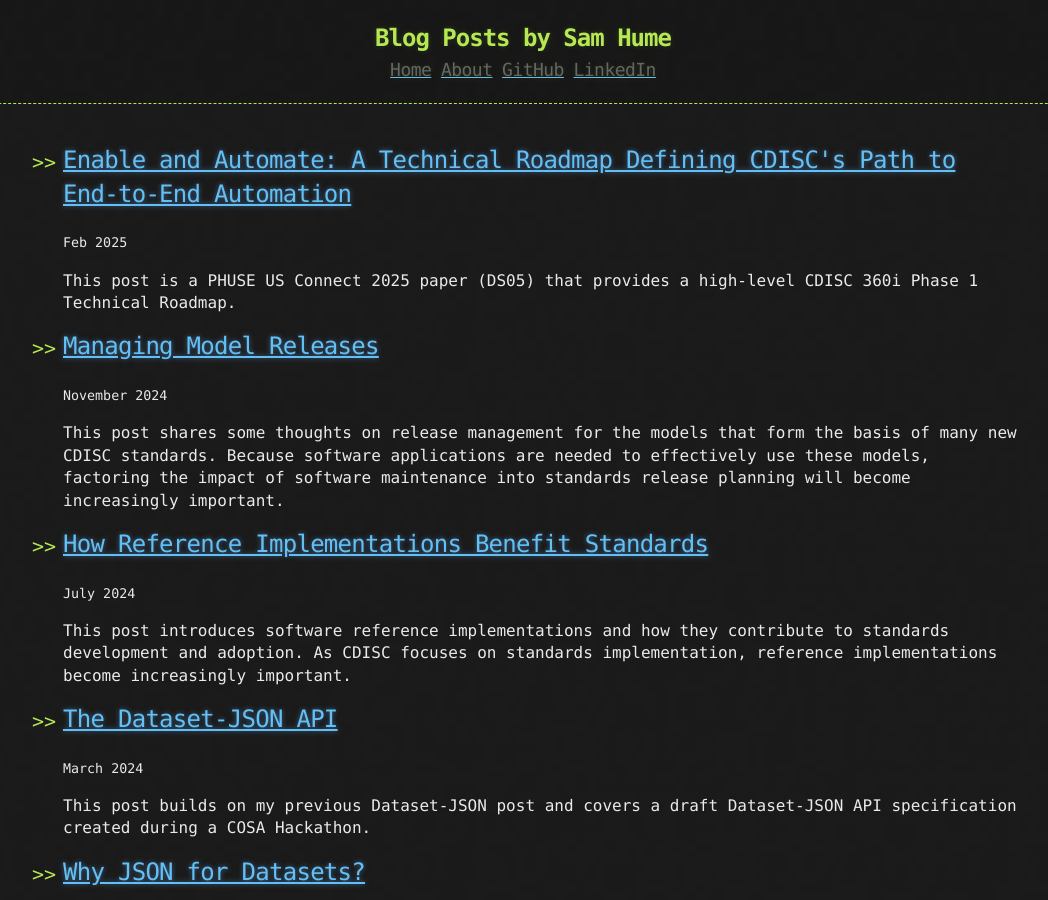
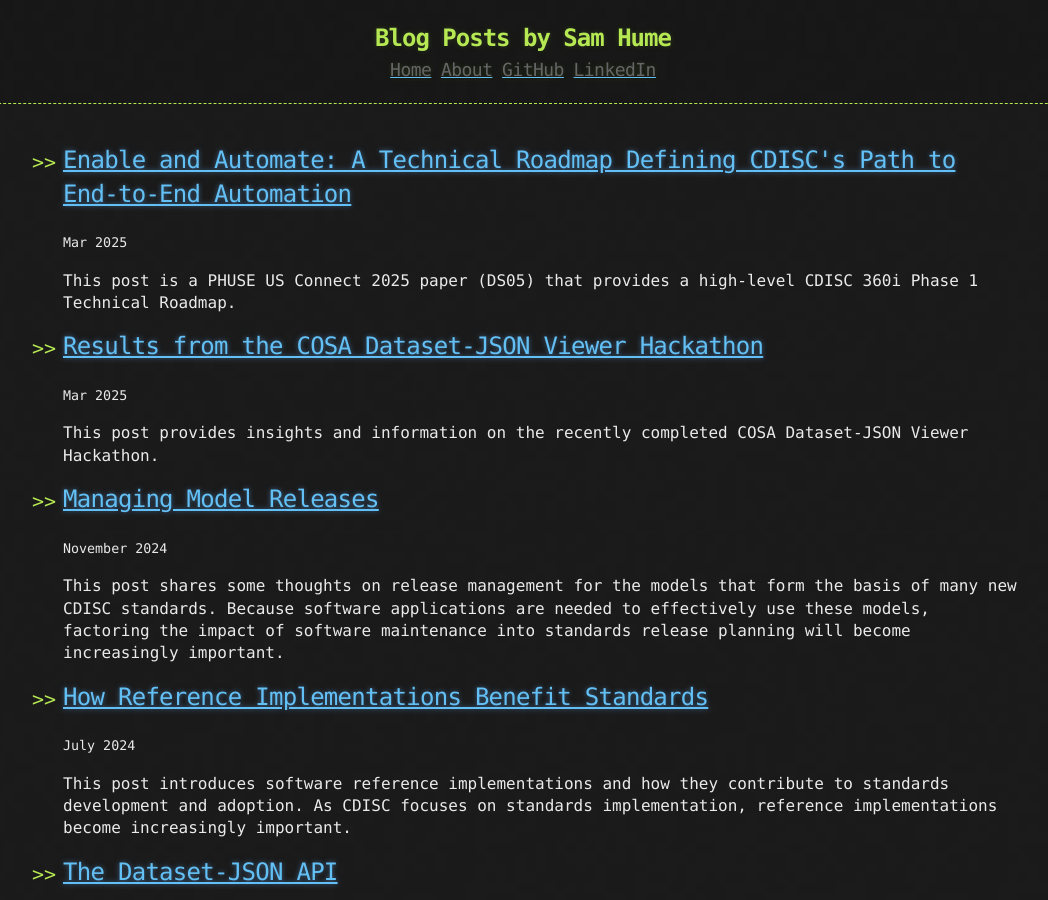
Before and after one commit to swhume/swhume.github.io, a Jekyll site: the page built from index.html, in a window 1280 px wide and 900 px high. Shown: the whole window, without its empty margins (117-1165 px from the left). Built offline with Jekyll 4.4.1, drawn with Linux system fonts in a browser that asks for light colours; the list of posts is cut into pages by our own code.

Commit message:
adds index.html with the latest post

```diff
--- a/index.html
+++ b/index.html
@@ -5,9 +5,16 @@
 <ul>
       <li>
           <h2><a href="https://swhume.github.io/360i-technical-roadmap">Enable and Automate: A Technical Roadmap Defining CDISC's Path to End-to-End Automation</a></h2>
-          <small>Feb 2025</small>
+          <small>Mar 2025</small>
           <p>
                 This post is a PHUSE US Connect 2025 paper (DS05) that provides a high-level CDISC 360i Phase 1 Technical Roadmap.
+          </p>
+      </li>
+      <li>
+          <h2><a href="https://swhume.github.io/results-dataset-json-viewer-hackathon">Results from the COSA Dataset-JSON Viewer Hackathon</a></h2>
+          <small>Mar 2025</small>
+          <p>
+                This post provides insights and information on the recently completed COSA Dataset-JSON Viewer Hackathon.
           </p>
       </li>
       <li>
```
